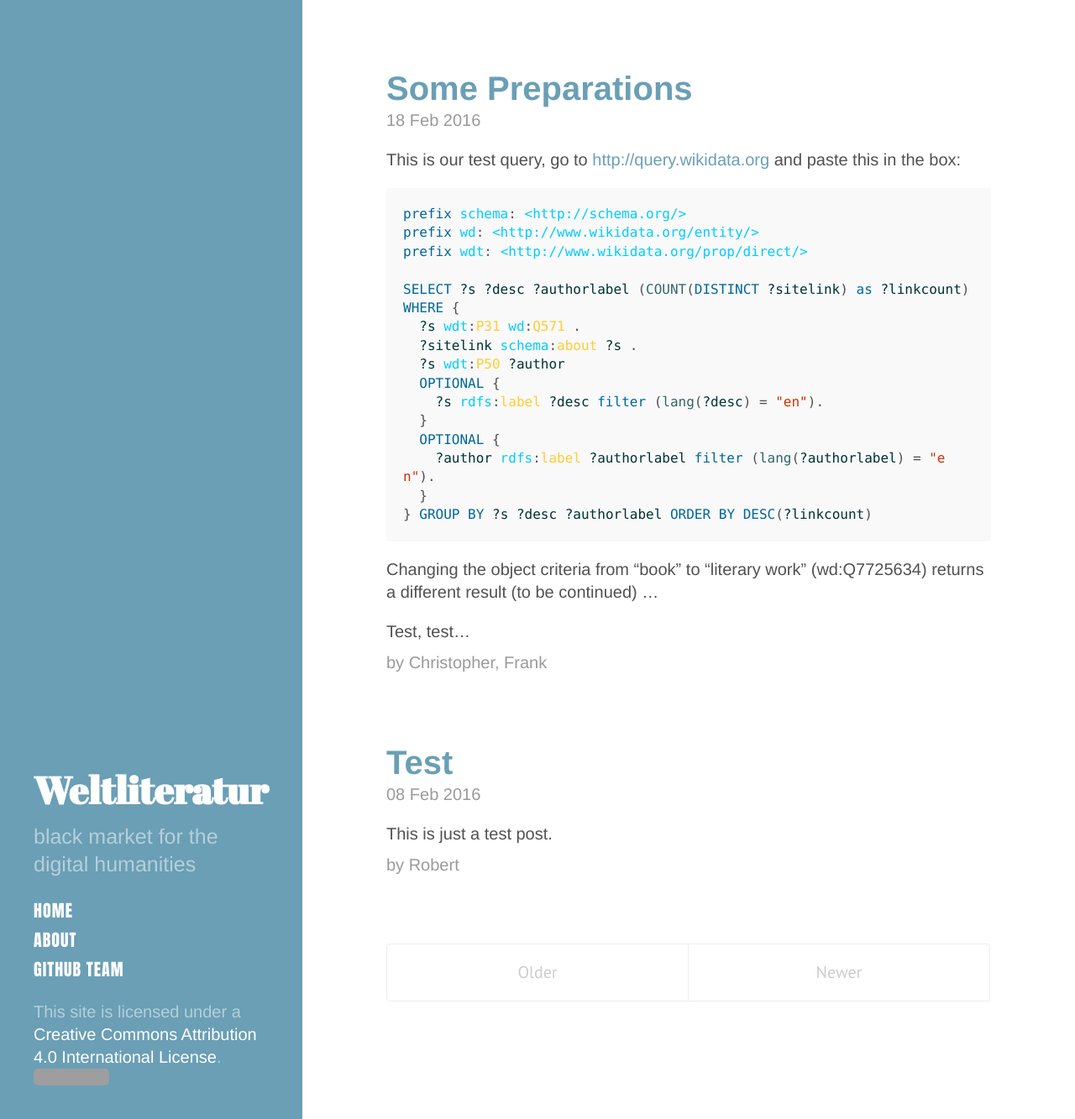
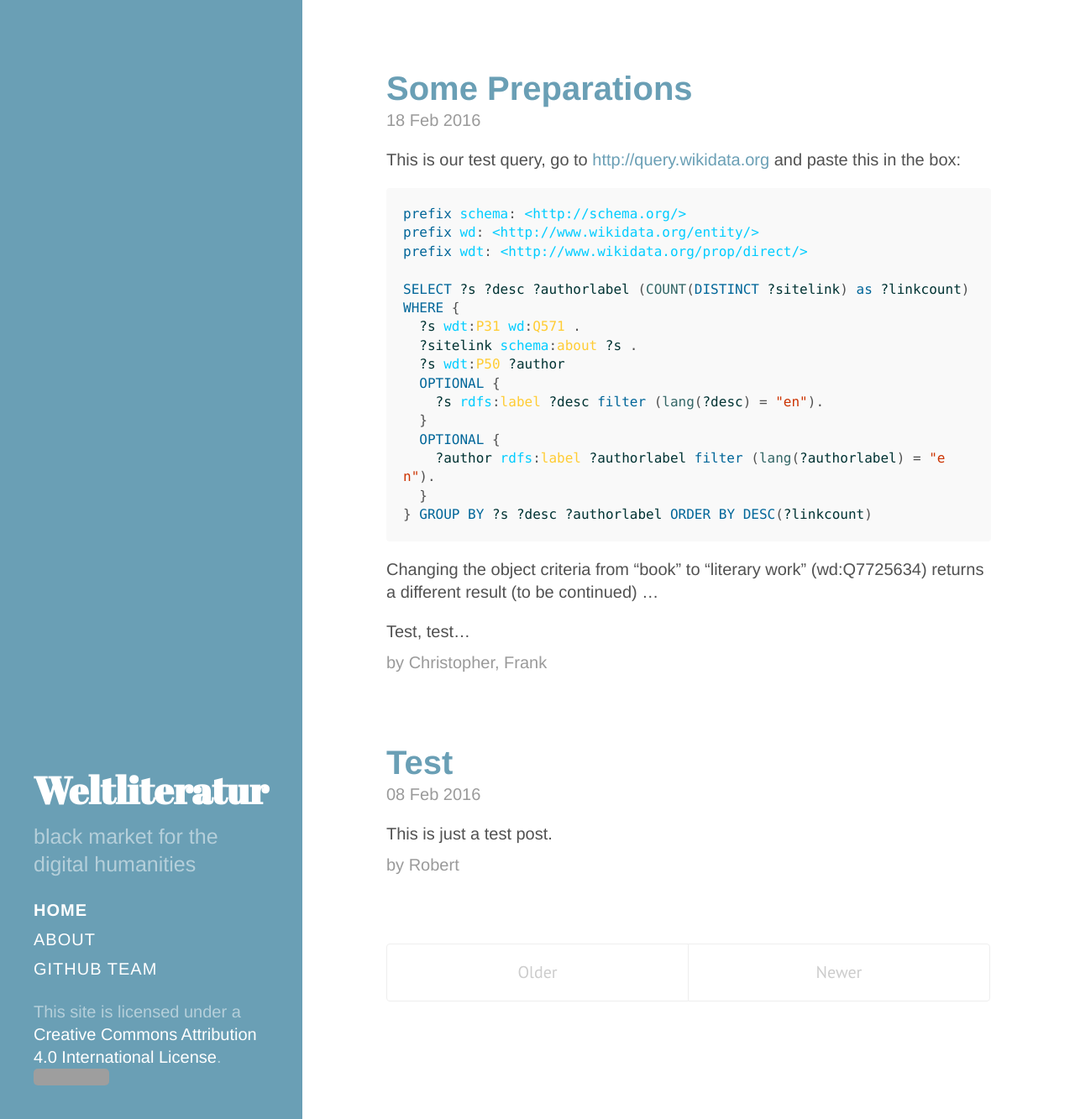
Before and after one commit to weltliteratur/blog, a Jekyll site: the page built from index.html, in a window 1280 px wide and 1333 px high. Shown: the whole window at 84% size. Built offline with Jekyll 4.4.1, drawn with Linux system fonts in a browser that asks for light colours; the list of posts is cut into pages by our own code; grey boxes are pictures that could not be loaded.

Commit message:
less weight

```diff
--- a/public/css/hyde.css
+++ b/public/css/hyde.css
@@ -89,8 +89,6 @@ html {
 /* Sidebar nav */
 .sidebar-nav {
     margin-bottom: 1rem;
-    font-family: "futura-pt-condensed","FuturaStd-Condensed","Futura-Condensed",Impact,Helvetica,Arial,sans-serif;
-    font-weight: 400;
     letter-spacing: 0.05em;
     text-transform: uppercase;
 
```
